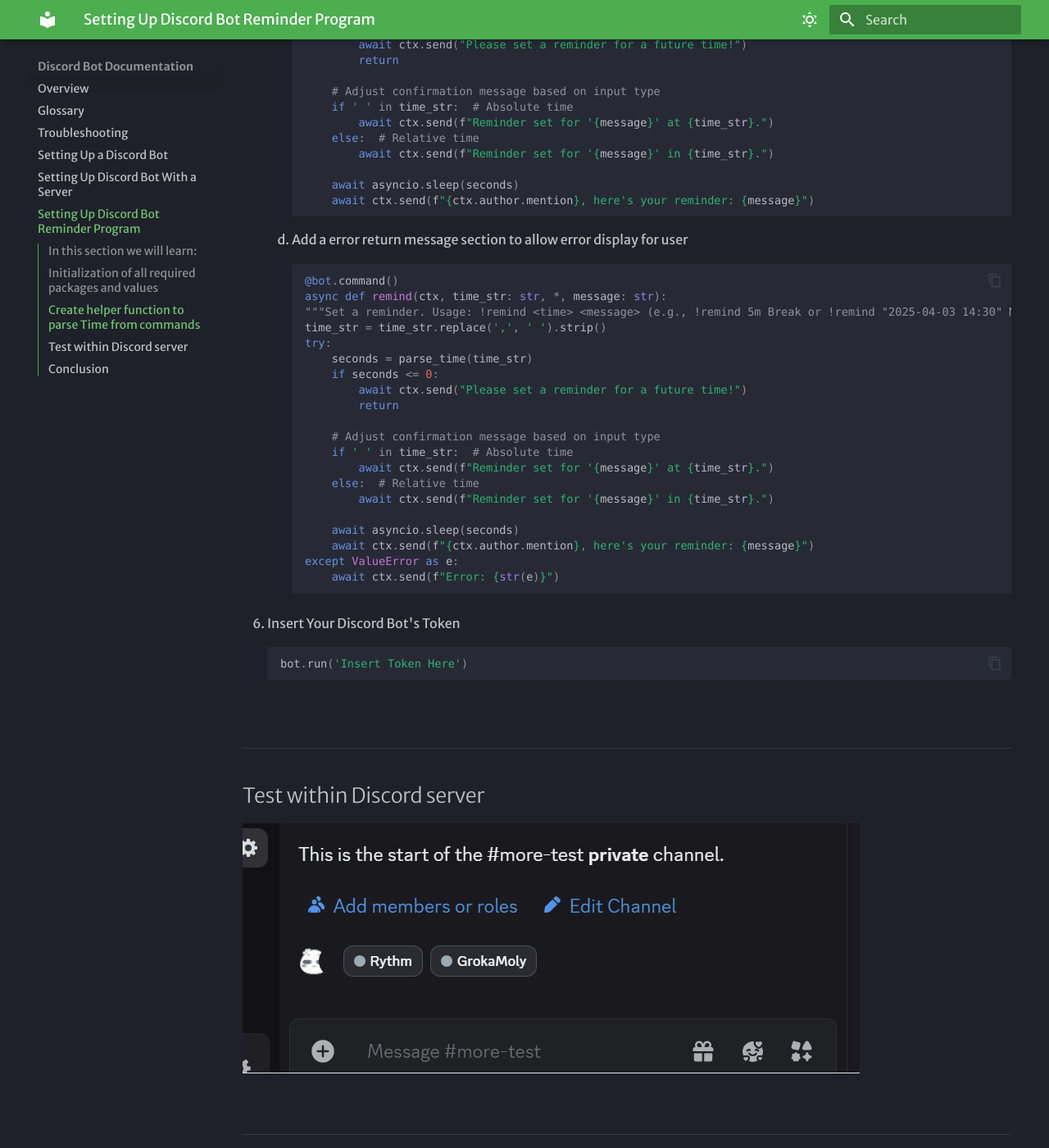
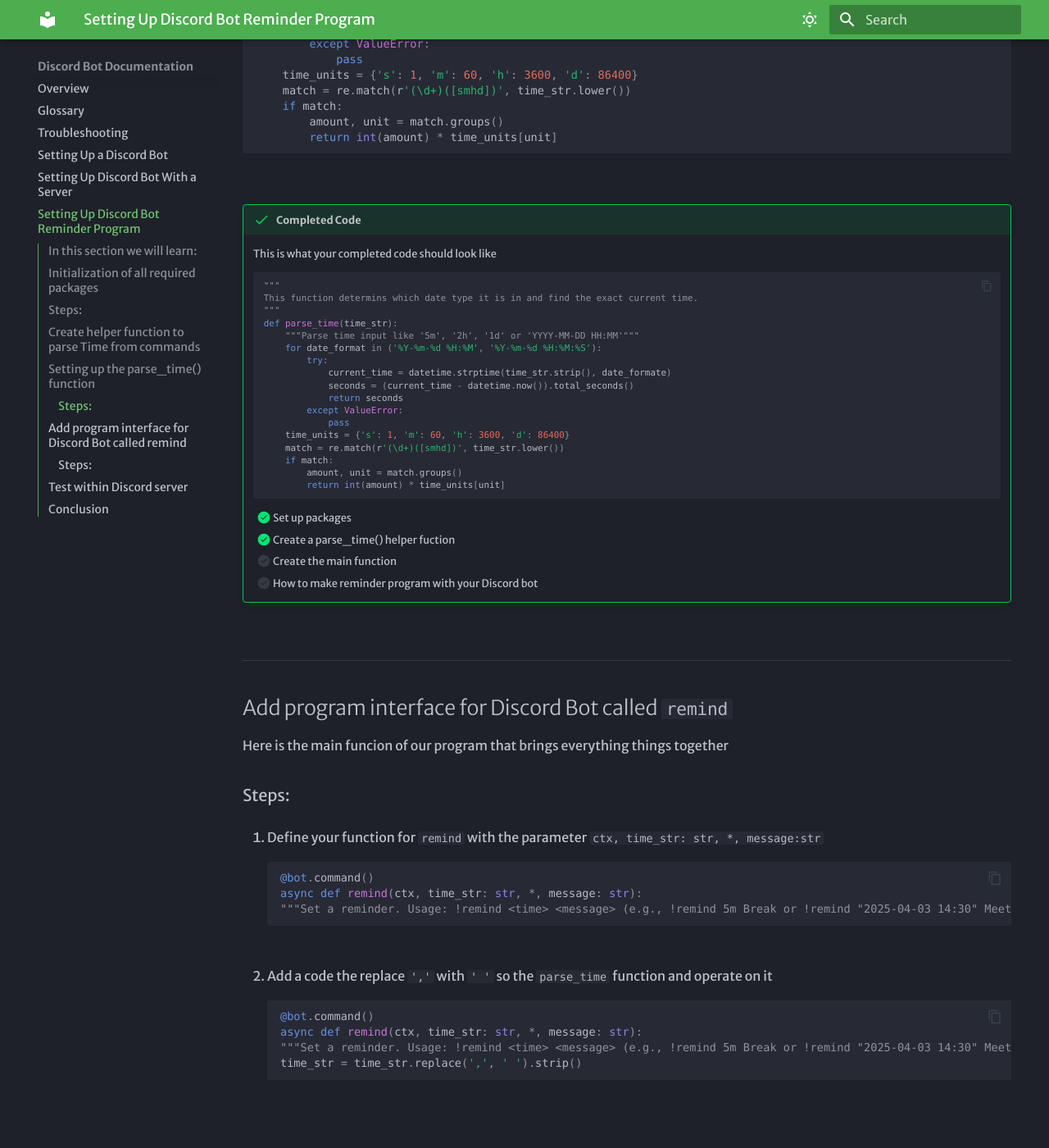
Before and after one commit to TitusLee2000/Discord-Bot-Documentation, an MkDocs documentation site: the page built from docs/taskthree.md, in a window 1280 px wide and 1400 px high, scrolled down 2700 px. Shown: the whole window at 82% size. Built offline with MkDocs 1.6.1 and Material for MkDocs 9.7.7, drawn with Linux system fonts in a browser that asks for light colours; some web fonts are replaced; some of the changed text lies outside the part shown.

Commit message:
polished taskThree

````diff
--- a/docs/taskthree.md
+++ b/docs/taskthree.md
@@ -2,6 +2,9 @@
 
 ### _In this section we will learn:_
 
+- [ ] Set up packages
+- [ ] Create a parse_time() helper fuction
+- [ ] Create the main function
 - [ ] How to make reminder program with your Discord bot
 
 !!! info "Coding Portion"
@@ -11,7 +14,11 @@
 <br>
 ___
 
-### Initialization of all required packages and values
+### Initialization of all required packages
+
+To use Dicord's funcions and utility, we need to pull in their library
+
+### Steps:
 
 1. Using the same directory as `python.py`, make a new file called `reminder.py`
 
@@ -36,8 +43,14 @@
 bot = commands.Bot(command_prefix='!', intents=intents)
 ```
 
-<br>
-___
+!!! success
+
+    - [x] Set up packages
+    - [ ] Create a parse_time() helper fuction
+    - [ ] Create the main function
+    - [ ] How to make reminder program with your Discord bot
+
+---
 
 ## Create helper function to parse Time from commands
 
@@ -45,12 +58,22 @@
 
     Helper functions are ways programmers re-use code and to clean the main logic of the program by abstracting away the small details
 
+<br>
+
+## Setting up the `parse_time()` function
+
+This function determins which date type it is in and find the exact current time.
+
+### Steps:
+
 1.  Define your function `parse_time` and it takes in the paramter `time_str`
 
     ```py
     def parse_time(time_str):
         """Parse time input like '5m', '2h', '1d' or 'YYYY-MM-DD HH:MM'"""
     ```
+
+    <br>
 
 2.  Insert a format checker to ensure time can be read correctly then find the differece fromo current time and desire time to be set
 
@@ -65,6 +88,8 @@
             except ValueError:
                 pass
     ```
+
+    <br>
 
 3.  Insert a regex checker if user wants timer from secs, mins, hours, or days
 
@@ -82,9 +107,37 @@
         match = re.match(r'(\d+)([smhd])', time_str.lower())
     ```
 
+    <br>
+
 4.  Add a if statement to determine if it is match return the time in seconds else print a error message
 
+```py
+def parse_time(time_str):
+    """Parse time input like '5m', '2h', '1d' or 'YYYY-MM-DD HH:MM'"""
+    for date_format in ('%Y-%m-%d %H:%M', '%Y-%m-%d %H:%M:%S'):
+        try:
+            current_time = datetime.strptime(time_str.strip(), date_formate)
+            seconds = (current_time - datetime.now()).total_seconds()
+            return seconds
+        except ValueError:
+            pass
+    time_units = {'s': 1, 'm': 60, 'h': 3600, 'd': 86400}
+    match = re.match(r'(\d+)([smhd])', time_str.lower())
+    if match:
+        amount, unit = match.groups()
+        return int(amount) * time_units[unit]
+```
+
+<br>
+
+!!! success "Completed Code"
+
+    This is what your completed code should look like
+
     ```py
+    """
+    This function determins which date type it is in and find the exact current time.
+    """
     def parse_time(time_str):
         """Parse time input like '5m', '2h', '1d' or 'YYYY-MM-DD HH:MM'"""
         for date_format in ('%Y-%m-%d %H:%M', '%Y-%m-%d %H:%M:%S'):
@@ -101,81 +154,109 @@
             return int(amount) * time_units[unit]
     ```
 
-5.  Add program interface for Discord Bot called `remind`
+    - [x] Set up packages
+    - [x] Create a parse_time() helper fuction
+    - [ ] Create the main function
+    - [ ] How to make reminder program with your Discord bot
 
-    1.  Define your function for `remind` with the parameter `ctx, time_str: str, *, message:str`
+<br>
+___
 
-        ```py
-        @bot.command()
-        async def remind(ctx, time_str: str, *, message: str):
-        """Set a reminder. Usage: !remind <time> <message> (e.g., !remind 5m Break or !remind "2025-04-03 14:30" Meeting)"""
-        ```
+## Add program interface for Discord Bot called `remind`
 
-    2.  Add a code the replace `','` with `' '` so the `parse_time` function and operate on it
+Here is the main funcion of our program that brings everything things together
 
-        ```py
-        @bot.command()
-        async def remind(ctx, time_str: str, *, message: str):
-        """Set a reminder. Usage: !remind <time> <message> (e.g., !remind 5m Break or !remind "2025-04-03 14:30" Meeting)"""
-        time_str = time_str.replace(',', ' ').strip()
-        ```
+### Steps:
 
-    3.  Add checkers to see if is greater than 0 seconds and if reminder is a timer or a set time
+1.  Define your function for `remind` with the parameter `ctx, time_str: str, *, message:str`
 
-        ```py
-        @bot.command()
-        async def remind(ctx, time_str: str, *, message: str):
-        """Set a reminder. Usage: !remind <time> <message> (e.g., !remind 5m Break or !remind "2025-04-03 14:30" Meeting)"""
-        time_str = time_str.replace(',', ' ').strip()
-        try:
-            seconds = parse_time(time_str)
-            if seconds <= 0:
-                await ctx.send("Please set a reminder for a future time!")
-                return
+    ```py
+    @bot.command()
+    async def remind(ctx, time_str: str, *, message: str):
+    """Set a reminder. Usage: !remind <time> <message> (e.g., !remind 5m Break or !remind "2025-04-03 14:30" Meeting)"""
+    ```
 
-            # Adjust confirmation message based on input type
-            if ' ' in time_str:  # Absolute time
-                await ctx.send(f"Reminder set for '{message}' at {time_str}.")
-            else:  # Relative time
-                await ctx.send(f"Reminder set for '{message}' in {time_str}.")
+    <br>
 
-            await asyncio.sleep(seconds)
-            await ctx.send(f"{ctx.author.mention}, here's your reminder: {message}")
-        ```
+2.  Add a code the replace `','` with `' '` so the `parse_time` function and operate on it
 
-    4.  Add a error return message section to allow error display for user
+    ```py
+    @bot.command()
+    async def remind(ctx, time_str: str, *, message: str):
+    """Set a reminder. Usage: !remind <time> <message> (e.g., !remind 5m Break or !remind "2025-04-03 14:30" Meeting)"""
+    time_str = time_str.replace(',', ' ').strip()
+    ```
 
-        ```py
-        @bot.command()
-        async def remind(ctx, time_str: str, *, message: str):
-        """Set a reminder. Usage: !remind <time> <message> (e.g., !remind 5m Break or !remind "2025-04-03 14:30" Meeting)"""
-        time_str = time_str.replace(',', ' ').strip()
-        try:
-            seconds = parse_time(time_str)
-            if seconds <= 0:
-                await ctx.send("Please set a reminder for a future time!")
-                return
+<br>
 
-            # Adjust confirmation message based on input type
-            if ' ' in time_str:  # Absolute time
-                await ctx.send(f"Reminder set for '{message}' at {time_str}.")
-            else:  # Relative time
-                await ctx.send(f"Reminder set for '{message}' in {time_str}.")
+3.  Add checkers to see if is greater than 0 seconds and if reminder is a timer or a set time
 
-            await asyncio.sleep(seconds)
-            await ctx.send(f"{ctx.author.mention}, here's your reminder: {message}")
-        except ValueError as e:
-            await ctx.send(f"Error: {str(e)}")
-        ```
+    ```py
+    @bot.command()
+    async def remind(ctx, time_str: str, *, message: str):
+    """Set a reminder. Usage: !remind <time> <message> (e.g., !remind 5m Break or !remind "2025-04-03 14:30" Meeting)"""
+    time_str = time_str.replace(',', ' ').strip()
+    try:
+        seconds = parse_time(time_str)
+        if seconds <= 0:
+            await ctx.send("Please set a reminder for a future time!")
+            return
 
-6.  Insert Your Discord Bot's Token
+        # Adjust confirmation message based on input type
+        if ' ' in time_str:  # Absolute time
+            await ctx.send(f"Reminder set for '{message}' at {time_str}.")
+        else:  # Relative time
+            await ctx.send(f"Reminder set for '{message}' in {time_str}.")
+
+        await asyncio.sleep(seconds)
+        await ctx.send(f"{ctx.author.mention}, here's your reminder: {message}")
+    ```
+
+    <br>
+
+4.  Add a error return message section to allow error display for user
+
+    ```py
+    @bot.command()
+    async def remind(ctx, time_str: str, *, message: str):
+    """Set a reminder. Usage: !remind <time> <message> (e.g., !remind 5m Break or !remind "2025-04-03 14:30" Meeting)"""
+    time_str = time_str.replace(',', ' ').strip()
+    try:
+        seconds = parse_time(time_str)
+        if seconds <= 0:
+            await ctx.send("Please set a reminder for a future time!")
+            return
+
+        # Adjust confirmation message based on input type
+        if ' ' in time_str:  # Absolute time
+            await ctx.send(f"Reminder set for '{message}' at {time_str}.")
+        else:  # Relative time
+            await ctx.send(f"Reminder set for '{message}' in {time_str}.")
+
+        await asyncio.sleep(seconds)
+        await ctx.send(f"{ctx.author.mention}, here's your reminder: {message}")
+    except ValueError as e:
+        await ctx.send(f"Error: {str(e)}")
+    ```
+
+    <br>
+
+5.  Insert Your Discord Bot's Token
 
     ```py
     bot.run('Insert Token Here')
     ```
 
-<br>
-___
+    !!! success
+
+        - [x] Set up packages
+        - [x] Create a parse_time() helper fuction
+        - [x] Create the main function
+        - [ ] How to make reminder program with your Discord bot
+
+    <br>
+
+---
 
 ## Test within Discord server
 
@@ -189,4 +270,7 @@
 
 By the end of this section, you will successfully learned the following:
 
-- [x] How to create a Discord Bot Remainder Program
+- [x] Set up packages
+- [x] Create a parse_time() helper fuction
+- [x] Create the main function
+- [x] How to make reminder program with your Discord bot
````
Also changed, not shown: docs/index.md (+2 -1 lines).
